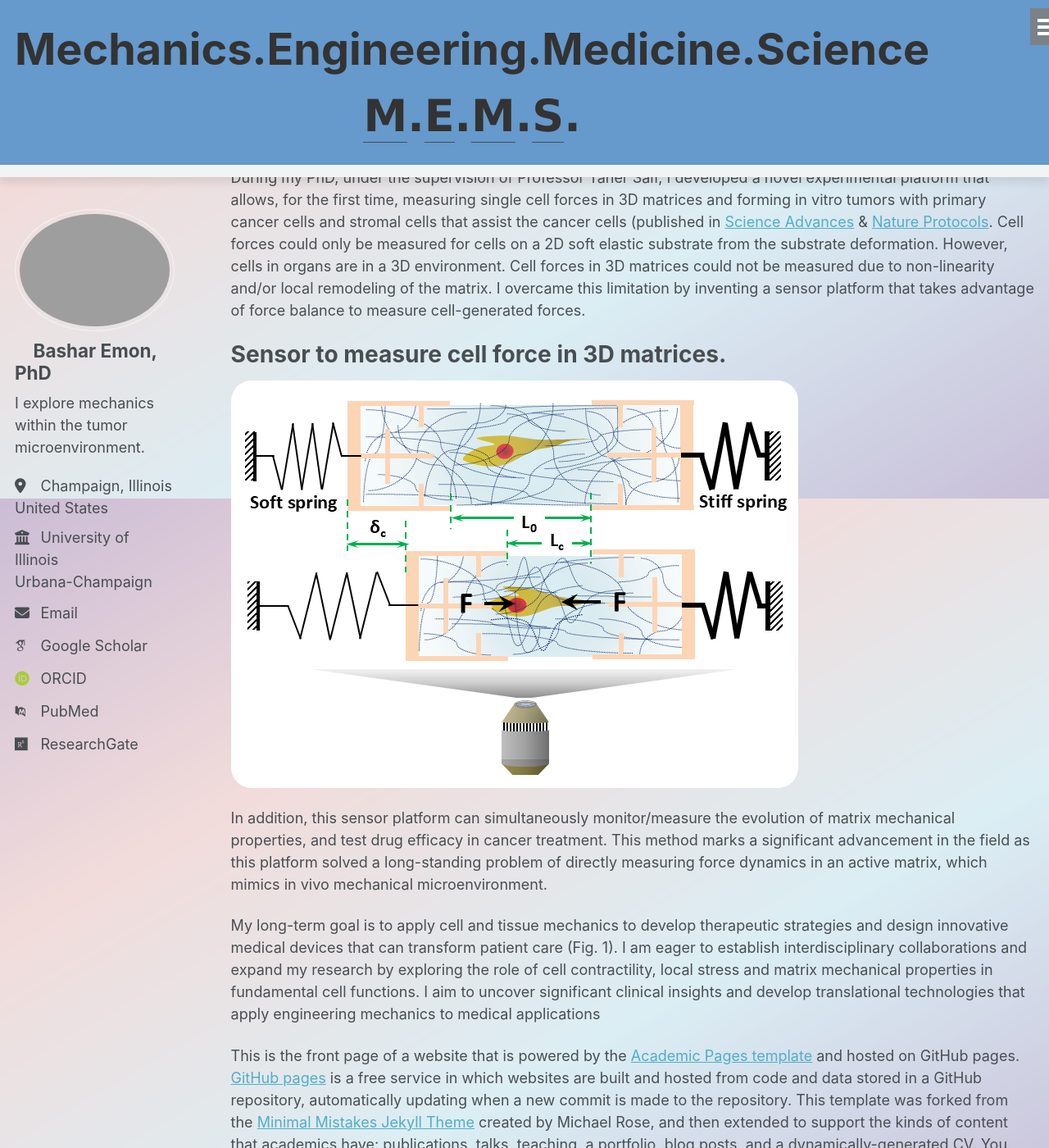
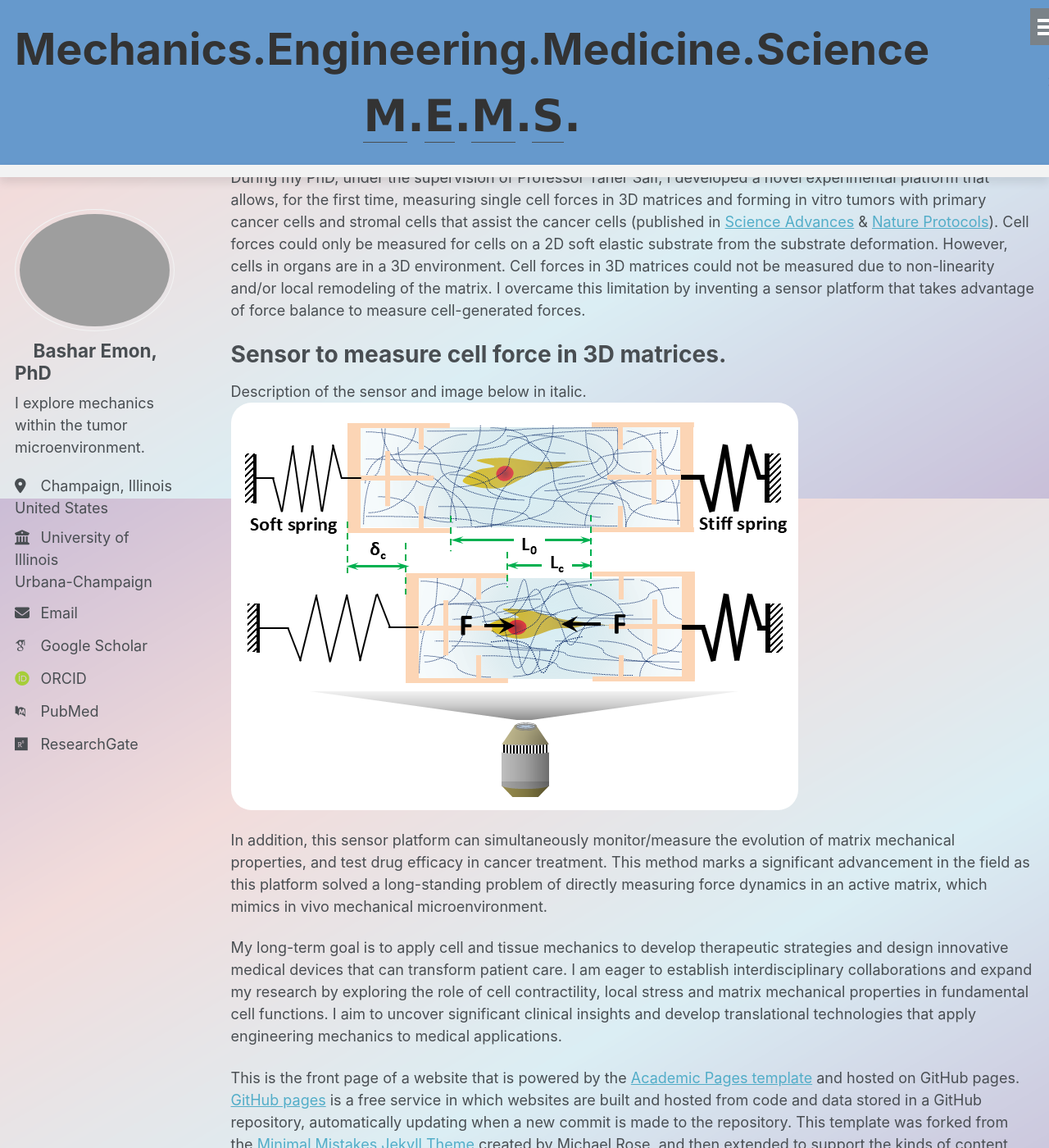
Before and after one commit to BasharEmon/BasharEmon.github.io, a Jekyll site: the page built from _pages/about.md, in a window 1280 px wide and 1400 px high, scrolled down 292 px. Shown: the whole window at 82% size. Built offline with Jekyll 4.4.1, drawn with Linux system fonts in a browser that asks for light colours; some web fonts are replaced.

Commit message:
Update about.md

```diff
--- a/_pages/about.md
+++ b/_pages/about.md
@@ -25,17 +25,18 @@ redirect_from:
   </tr>
 </table>
 
-Inspired by how mechanical environment (stiffness, microstructure), forces and strains influence the rules of life, my research explores pathophysiology through the lens of mechanics. I have been trained in theoretical and experimental mechanics which allows me to focus on cellular and tissue biomechanics. I explore the role of cellular forces on their behavior and function, particularly within the tumor microenvironment, with the ultimate goal of translating these insights into clinical applications. <br>
+Inspired by how mechanical environment (stiffness, microstructure), forces and strains influence the rules of life, my research explores pathophysiology through the lens of mechanics. I have been trained in theoretical and experimental mechanics which allows me to focus on cellular and tissue biomechanics. I explore the role of cellular forces on their behavior and function, particularly within the tumor microenvironment, with the ultimate goal of translating these insights into clinical applications.
 
-During my PhD, under the supervision of Professor Taher Saif, I developed a novel experimental platform that allows, for the first time, measuring single cell forces in 3D matrices and forming in vitro tumors with primary cancer cells and stromal cells that assist the cancer cells (published in [Science Advances](https://www.science.org/doi/10.1126/sciadv.abf2629) & [Nature Protocols](https://www.nature.com/articles/s41596-024-01106-8). Cell forces could only be measured for cells on a 2D soft elastic substrate from the substrate deformation. However, cells in organs are in a 3D environment. Cell forces in 3D matrices could not be measured due to non-linearity and/or local remodeling of the matrix. I overcame this limitation by inventing a sensor platform that takes advantage of force balance to measure cell-generated forces.
+During my PhD, under the supervision of Professor Taher Saif, I developed a novel experimental platform that allows, for the first time, measuring single cell forces in 3D matrices and forming in vitro tumors with primary cancer cells and stromal cells that assist the cancer cells (published in [Science Advances](https://www.science.org/doi/10.1126/sciadv.abf2629) & [Nature Protocols](https://www.nature.com/articles/s41596-024-01106-8)). Cell forces could only be measured for cells on a 2D soft elastic substrate from the substrate deformation. However, cells in organs are in a 3D environment. Cell forces in 3D matrices could not be measured due to non-linearity and/or local remodeling of the matrix. I overcame this limitation by inventing a sensor platform that takes advantage of force balance to measure cell-generated forces.
 
 Sensor to measure cell force in 3D matrices.
 ======
+Description of the sensor and image below in italic.
 <img src="/images/sensor_force_1.png" alt="Force sensor" style="border-radius: 25px; opacity: 1; max-width: 100%;">
 
 In addition, this sensor platform can simultaneously monitor/measure the evolution of matrix mechanical properties, and test drug efficacy in cancer treatment. This method marks a significant advancement in the field as this platform solved a long-standing problem of directly measuring force dynamics in an active matrix, which mimics in vivo mechanical microenvironment.
 
-My long-term goal is to apply cell and tissue mechanics to develop therapeutic strategies and design innovative medical devices that can transform patient care (Fig. 1). I am eager to establish interdisciplinary collaborations and expand my research by exploring the role of cell contractility, local stress and matrix mechanical properties in fundamental cell functions. I aim to uncover significant clinical insights and develop translational technologies that apply engineering mechanics to medical applications
+My long-term goal is to apply cell and tissue mechanics to develop therapeutic strategies and design innovative medical devices that can transform patient care. I am eager to establish interdisciplinary collaborations and expand my research by exploring the role of cell contractility, local stress and matrix mechanical properties in fundamental cell functions. I aim to uncover significant clinical insights and develop translational technologies that apply engineering mechanics to medical applications.
 
 
 
```
